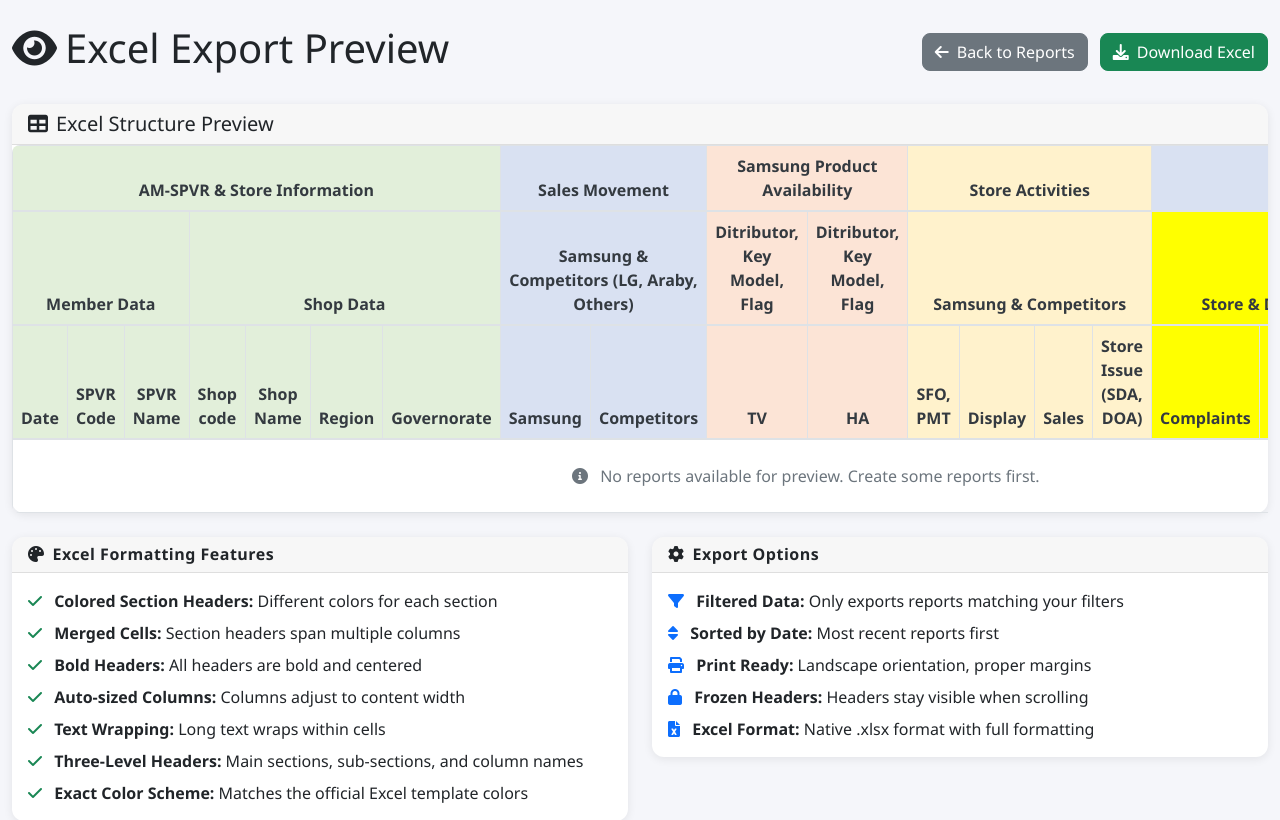
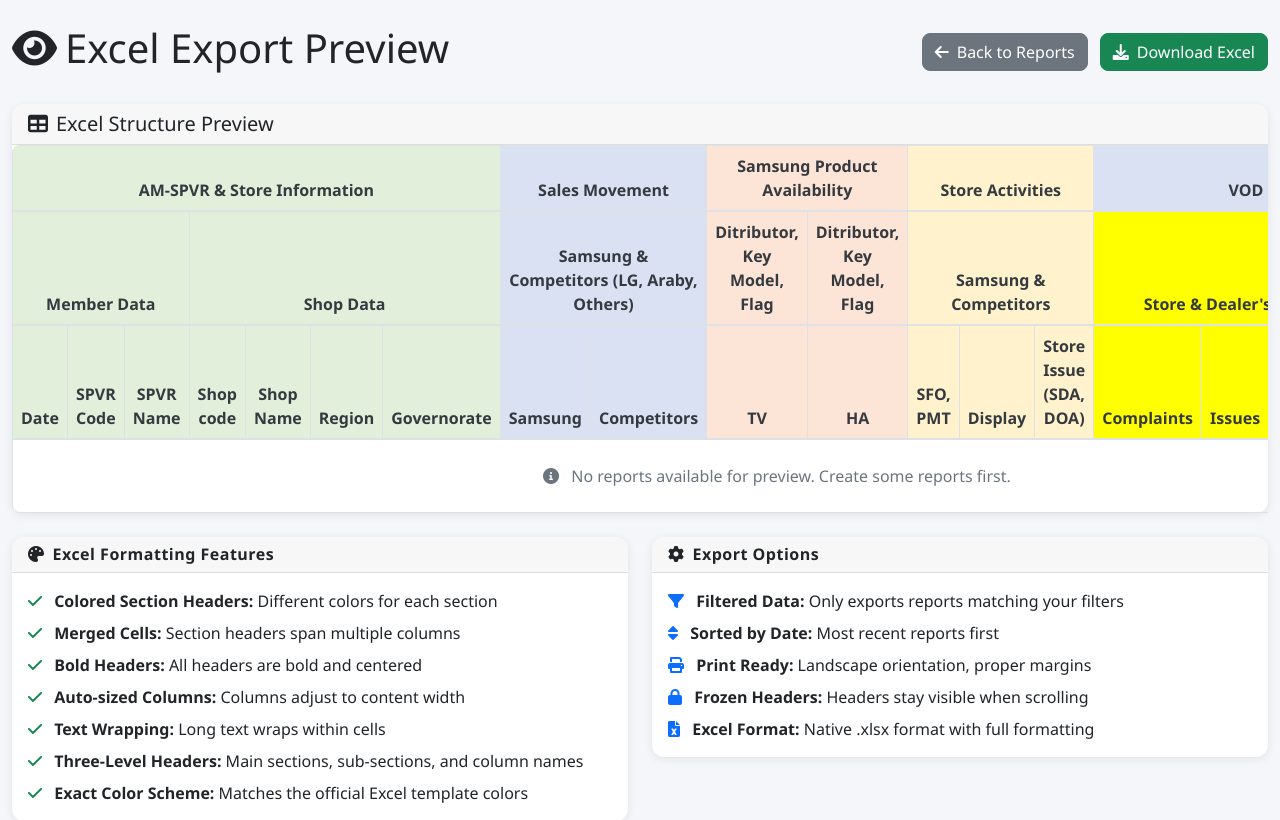
Before and after one commit to AhmedTUD/DRS, a Flask app: page /admin/preview_export in a window 1280 px wide. Shown: the part 56-876 px from the top of the page. Run offline with Flask 3, Linux system fonts and the light colour scheme; the visitor is signed in with stand-in values (Sample User, id 1); some libraries are stand-ins or nearby versions.

Commit message:
Adjust column spans in export preview template

```diff
--- a/app/templates/admin/export_preview.html
+++ b/app/templates/admin/export_preview.html
@@ -112,7 +112,7 @@
                                 <th colspan="7" class="text-center fw-bold" style="background-color: #E2EFDA;">AM-SPVR & Store Information</th>
                                 <th colspan="2" class="text-center fw-bold" style="background-color: #D9E1F2;">Sales Movement</th>
                                 <th colspan="2" class="text-center fw-bold" style="background-color: #FCE4D6;">Samsung Product Availability</th>
-                                <th colspan="4" class="text-center fw-bold" style="background-color: #FFF2CC;">Store Activities</th>
+                                <th colspan="3" class="text-center fw-bold" style="background-color: #FFF2CC;">Store Activities</th>
                                 <th colspan="3" class="text-center fw-bold" style="background-color: #D9E1F2;">VOD</th>
                                 <th colspan="2" class="text-center fw-bold" style="background-color: #D9E1F2;">Result & Action</th>
                             </tr>
@@ -123,7 +123,7 @@
                                 <th colspan="2" class="text-center fw-bold" style="background-color: #D9E1F2;">Samsung & Competitors (LG, Araby, Others)</th>
                                 <th class="text-center fw-bold" style="background-color: #FCE4D6;">Ditributor, Key Model, Flag</th>
                                 <th class="text-center fw-bold" style="background-color: #FCE4D6;">Ditributor, Key Model, Flag</th>
-                                <th colspan="4" class="text-center fw-bold" style="background-color: #FFF2CC;">Samsung & Competitors</th>
+                                <th colspan="3" class="text-center fw-bold" style="background-color: #FFF2CC;">Samsung & Competitors</th>
                                 <th colspan="3" class="text-center fw-bold" style="background-color: #FFFF00;">Store & Dealer's Situation</th>
                                 <th colspan="2" class="text-center fw-bold" style="background-color: #FFFF00;">What I did ?</th>
                             </tr>
@@ -142,7 +142,6 @@
                                 <th class="text-center" style="background-color: #FCE4D6;">HA</th>
                                 <th class="text-center" style="background-color: #FFF2CC;">SFO, PMT</th>
                                 <th class="text-center" style="background-color: #FFF2CC;">Display</th>
-                                <th class="text-center" style="background-color: #FFF2CC;">Sales</th>
                                 <th class="text-center" style="background-color: #FFF2CC;">Store Issue (SDA, DOA)</th>
                                 <th class="text-center" style="background-color: #FFFF00;">Complaints</th>
                                 <th class="text-center" style="background-color: #FFFF00;">Issues</th>
@@ -168,7 +167,6 @@
                                     <td>{{ (report.ha_availability or '')[:20] }}{% if report.ha_availability and report.ha_availability|length > 20 %}...{% endif %}</td>
                                     <td>{{ (report.sfo_pmt or '')[:20] }}{% if report.sfo_pmt and report.sfo_pmt|length > 20 %}...{% endif %}</td>
                                     <td>{{ (report.display_activities or '')[:20] }}{% if report.display_activities and report.display_activities|length > 20 %}...{% endif %}</td>
-                                    <td>{{ (report.sales_activities or '')[:20] }}{% if report.sales_activities and report.sales_activities|length > 20 %}...{% endif %}</td>
                                     <td>{{ (report.store_issues or '')[:20] }}{% if report.store_issues and report.store_issues|length > 20 %}...{% endif %}</td>
                                     <td>{{ (report.complaints or '')[:20] }}{% if report.complaints and report.complaints|length > 20 %}...{% endif %}</td>
                                     <td>{{ (report.issues or '')[:20] }}{% if report.issues and report.issues|length > 20 %}...{% endif %}</td>
```
